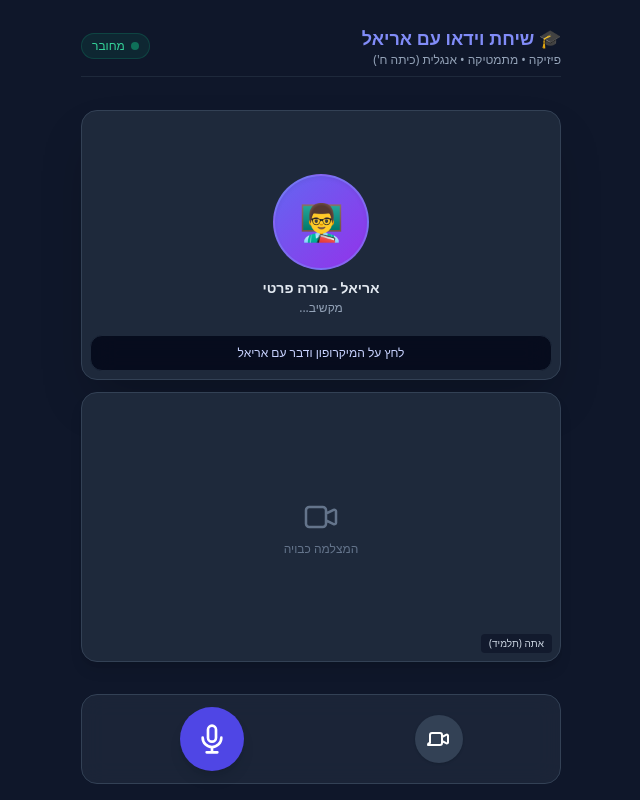
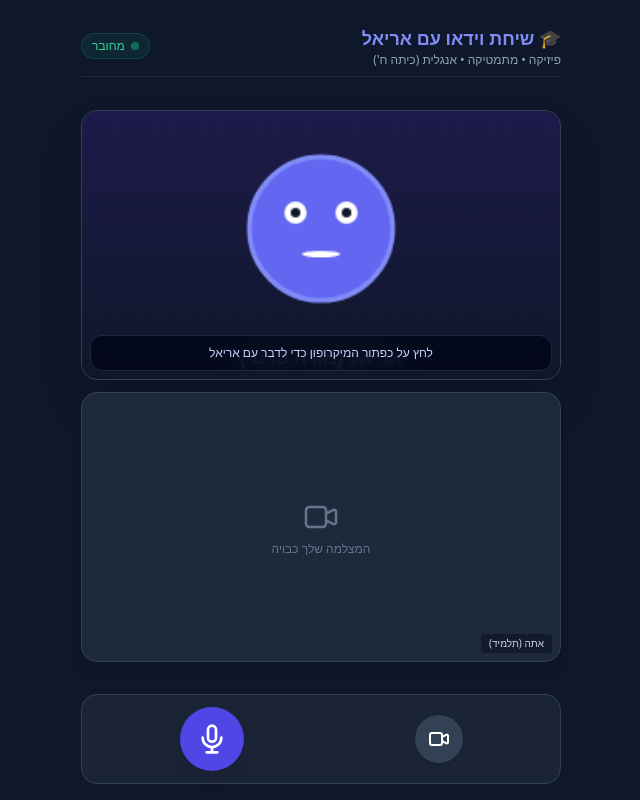
Before and after one commit to NadavFraid/ai-tutor-gemini-live, a website: page public/index.html in a window 1280 px wide. Shown: the whole page, without its empty margins (319-959 px from the left). Drawn offline with nearby package versions, Linux system fonts and the light colour scheme.

Commit message:
Update index.html

```diff
--- a/public/index.html
+++ b/public/index.html
@@ -3,7 +3,7 @@
 <head>
   <meta charset="UTF-8">
   <meta name="viewport" content="width=device-width, initial-scale=1.0">
-  <title>אריאל - שיחת וידאו בזמן אמת</title>
+  <title>אריאל - שיחת וידאו עם מורה פרטי</title>
   <script src="https://cdn.tailwindcss.com"></script>
   <style>
     .mirror { transform: scaleX(-1); }
@@ -23,33 +23,29 @@
     </span>
   </header>
 
-  <!-- Grid View -->
+  <!-- Grid Layout -->
   <main class="flex-1 my-4 flex flex-col gap-3 justify-center">
 
-    <!-- חלון 1: המורה אריאל (AI Avatar) -->
+    <!-- חלון 1: המורה אריאל (Canvas Animated Avatar) -->
     <div class="relative bg-slate-800 rounded-2xl overflow-hidden border border-slate-700 aspect-video flex flex-col items-center justify-center shadow-2xl">
-      <div class="relative flex flex-col items-center">
-        <div id="avatar-circle" class="w-24 h-24 rounded-full bg-gradient-to-br from-indigo-500 to-purple-600 flex items-center justify-center text-4xl shadow-inner border-2 border-indigo-400/50 transition-all duration-300">
-          👨‍🏫
-        </div>
-        <span class="mt-2 text-sm font-semibold text-slate-200">אריאל - מורה פרטי</span>
-        <span id="teacher-state" class="text-xs text-slate-400 mt-0.5">מקשיב...</span>
-      </div>
+
+      <!-- Canvas Avatar Layer -->
+      <canvas id="avatar-canvas" width="300" height="180" class="w-full h-full object-cover"></canvas>
 
       <!-- כתוביות חיות -->
       <div id="captions" class="absolute bottom-2 inset-x-2 bg-slate-950/80 backdrop-blur-md p-2 rounded-xl text-center text-xs text-indigo-200 min-h-[36px] flex items-center justify-center border border-slate-800">
-        לחץ על המיקרופון ודבר עם אריאל
+        לחץ על כפתור המיקרופון כדי לדבר עם אריאל
       </div>
     </div>
 
-    <!-- חלון 2: הילד / התלמיד (Local Video Stream) -->
+    <!-- חלון 2: הילד / התלמיד (Local Video Camera) -->
     <div class="relative bg-slate-800 rounded-2xl overflow-hidden border border-slate-700 aspect-video flex items-center justify-center shadow-lg">
       <video id="user-video" autoplay playsinline muted class="w-full h-full object-cover mirror hidden"></video>
       <div id="cam-off-msg" class="flex flex-col items-center text-slate-500">
         <svg xmlns="http://www.w3.org/2000/svg" class="h-10 w-10 mb-1" fill="none" viewBox="0 0 24 24" stroke="currentColor">
           <path stroke-linecap="round" stroke-linejoin="round" stroke-width="1.5" d="M15 10l4.553-2.276A1 1 0 0121 8.618v6.764a1 1 0 01-1.447.894L15 14M5 18h8a2 2 0 002-2V8a2 2 0 00-2-2H5a2 2 0 00-2 2v8a2 2 0 002 2z" />
         </svg>
-        <span class="text-xs">המצלמה כבויה</span>
+        <span class="text-xs">המצלמה שלך כבויה</span>
       </div>
       <span class="absolute bottom-2 right-2 bg-slate-900/80 px-2 py-0.5 rounded text-[10px] text-slate-300">אתה (תלמיד)</span>
     </div>
@@ -58,17 +54,21 @@
 
   <!-- בקרות שיחה -->
   <footer class="bg-slate-800/80 backdrop-blur-md p-3 rounded-2xl border border-slate-700 flex items-center justify-around">
+
+    <!-- כפתור מצלמה -->
     <button id="cam-btn" class="p-3 bg-slate-700 hover:bg-slate-600 text-white rounded-full transition shadow">
       <svg class="h-6 w-6" fill="none" viewBox="0 0 24 24" stroke="currentColor">
-        <path stroke-linecap="round" stroke-linejoin="round" stroke-width="2" d="M15 10l4.553-2.276A1 1 0 0121 8.618v6.764a1 1 0 01-1.447.894L15 14M5 18h8a2 2 0 002-2V8a2 2 0 00-2-2H5a2 2 0 00-2 2v8a2 2 0 00-2 2z" />
+        <path stroke-linecap="round" stroke-linejoin="round" stroke-width="2" d="M15 10l4.553-2.276A1 1 0 0121 8.618v6.764a1 1 0 01-1.447.894L15 14M5 18h8a2 2 0 002-2V8a2 2 0 00-2-2H5a2 2 0 00-2 2v8a2 2 0 002 2z" />
       </svg>
     </button>
 
+    <!-- כפתור מיקרופון -->
     <button id="mic-btn" class="p-4 bg-indigo-600 hover:bg-indigo-500 text-white rounded-full transition shadow-lg w-16 h-16 flex items-center justify-center">
       <svg class="h-8 w-8" fill="none" viewBox="0 0 24 24" stroke="currentColor">
         <path stroke-linecap="round" stroke-linejoin="round" stroke-width="2" d="M19 11a7 7 0 01-7 7m0 0a7 7 0 01-7-7m7 7v4m0 0H8m4 0h4m-4-8a3 3 0 01-3-3V5a3 3 0 016 0v6a3 3 0 01-3 3z" />
       </svg>
     </button>
+
   </footer>
 
   <script>
@@ -80,28 +80,99 @@
     const camBtn = document.getElementById('cam-btn');
     const micBtn = document.getElementById('mic-btn');
     const captions = document.getElementById('captions');
-    const teacherState = document.getElementById('teacher-state');
-    const avatarCircle = document.getElementById('avatar-circle');
+    const avatarCanvas = document.getElementById('avatar-canvas');
+    const ctx = avatarCanvas.getContext('2d');
 
     let isCamOn = false;
-    let mediaStream = null;
+    let cameraStream = null;
+    let isSpeaking = false;
     let fullResponseText = '';
 
-    // הפעלת מצלמה
+    // --- 1. ציור ואנימציית Canvas Avatar ל-אריאל ---
+    let animFrameId = null;
+    let mouthOpening = 0;
+
+    function drawAvatar() {
+      ctx.clearRect(0, 0, avatarCanvas.width, avatarCanvas.height);
+
+      // רקע מודרני
+      const gradient = ctx.createLinearGradient(0, 0, 0, avatarCanvas.height);
+      gradient.addColorStop(0, '#1e1b4b');
+      gradient.addColorStop(1, '#0f172a');
+      ctx.fillStyle = gradient;
+      ctx.fillRect(0, 0, avatarCanvas.width, avatarCanvas.height);
+
+      const centerX = avatarCanvas.width / 2;
+      const centerY = avatarCanvas.height / 2 - 10;
+
+      // הילה מונפשת סביב הראש בזמן דיבור
+      if (isSpeaking) {
+        mouthOpening = Math.sin(Date.now() / 100) * 12 + 14;
+        ctx.beginPath();
+        ctx.arc(centerX, centerY, 55 + Math.sin(Date.now() / 150) * 4, 0, Math.PI * 2);
+        ctx.fillStyle = 'rgba(99, 102, 241, 0.25)';
+        ctx.fill();
+      } else {
+        mouthOpening = 4;
+      }
+
+      // ראש
+      ctx.beginPath();
+      ctx.arc(centerX, centerY, 45, 0, Math.PI * 2);
+      ctx.fillStyle = '#6366f1';
+      ctx.fill();
+      ctx.lineWidth = 3;
+      ctx.strokeStyle = '#818cf8';
+      ctx.stroke();
+
+      // עיניים
+      ctx.fillStyle = '#ffffff';
+      ctx.beginPath();
+      ctx.arc(centerX - 16, centerY - 10, 7, 0, Math.PI * 2);
+      ctx.arc(centerX + 16, centerY - 10, 7, 0, Math.PI * 2);
+      ctx.fill();
+
+      // אישונים
+      ctx.fillStyle = '#0f172a';
+      ctx.beginPath();
+      ctx.arc(centerX - 16, centerY - 10, 3, 0, Math.PI * 2);
+      ctx.arc(centerX + 16, centerY - 10, 3, 0, Math.PI * 2);
+      ctx.fill();
+
+      // פה מונפש בזמן אמת
+      ctx.beginPath();
+      ctx.ellipse(centerX, centerY + 16, 12, Math.max(2, mouthOpening / 2), 0, 0, Math.PI * 2);
+      ctx.fillStyle = '#ffffff';
+      ctx.fill();
+
+      // תווית שם
+      ctx.font = 'bold 12px sans-serif';
+      ctx.fillStyle = '#c7d2fe';
+      ctx.textAlign = 'center';
+      ctx.fillText(isSpeaking ? 'אריאל מדבר...' : 'אריאל (מורה פרטי)', centerX, avatarCanvas.height - 15);
+
+      animFrameId = requestAnimationFrame(drawAvatar);
+    }
+
+    drawAvatar();
+
+    // --- 2. מנגנון הפעלת מצלמה (מבודד) ---
     camBtn.addEventListener('click', async () => {
       if (!isCamOn) {
         try {
-          mediaStream = await navigator.mediaDevices.getUserMedia({ video: true });
-          userVideo.srcObject = mediaStream;
+          cameraStream = await navigator.mediaDevices.getUserMedia({ video: { width: 640, height: 480 } });
+          userVideo.srcObject = cameraStream;
           userVideo.classList.remove('hidden');
           camOffMsg.classList.add('hidden');
           camBtn.classList.replace('bg-slate-700', 'bg-emerald-600');
           isCamOn = true;
         } catch (err) {
-          alert('אנא אשר גישה למצלמה בדפדפן');
+          alert('אנא אשר הרשאת גישה למצלמה בדפדפן');
         }
       } else {
-        if (mediaStream) mediaStream.getTracks().forEach(t => t.stop());
+        if (cameraStream) {
+          cameraStream.getTracks().forEach(track => track.stop());
+        }
         userVideo.classList.add('hidden');
         camOffMsg.classList.remove('hidden');
         camBtn.classList.replace('bg-emerald-600', 'bg-slate-700');
@@ -109,7 +180,7 @@
       }
     });
 
-    // זיהוי דיבור קולי
+    // --- 3. זיהוי דיבור (Speech Recognition) ---
     const SpeechRecognition = window.SpeechRecognition || window.webkitSpeechRecognition;
     let recognition = null;
     let isListening = false;
@@ -122,8 +193,7 @@
         isListening = true;
         micBtn.classList.replace('bg-indigo-600', 'bg-red-500');
         micBtn.classList.add('animate-pulse');
-        teacherState.innerText = 'מקשיב...';
-        captions.innerText = 'דבר עכשיו...';
+        captions.innerText = 'מקשיב... (דבר עכשיו)';
       };
 
       recognition.onresult = (event) => {
@@ -131,8 +201,11 @@
         if (transcript) {
           captions.innerText = `אתה: "${transcript}"`;
           ws.send(JSON.stringify({ type: 'text_query', text: transcript }));
-          teacherState.innerText = 'אריאל חושב...';
         }
+      };
+
+      recognition.onerror = () => {
+        captions.innerText = 'לא הצלחתי לשמוע, לחץ על המיקרופון ונסה שוב.';
       };
 
       recognition.onend = () => {
@@ -152,7 +225,7 @@
       }
     });
 
-    // קבלת תשובות
+    // --- 4. קבלת תשובות והפעלת האודיו והאנימציה ---
     ws.onmessage = (event) => {
       const data = JSON.parse(event.data);
 
@@ -173,13 +246,11 @@
         utterance.lang = 'he-IL';
 
         utterance.onstart = () => {
-          avatarCircle.classList.add('scale-110', 'ring-4', 'ring-indigo-500/50');
-          teacherState.innerText = 'אריאל מדבר...';
+          isSpeaking = true;
         };
 
         utterance.onend = () => {
-          avatarCircle.classList.remove('scale-110', 'ring-4', 'ring-indigo-500/50');
-          teacherState.innerText = 'מקשיב...';
+          isSpeaking = false;
         };
 
         window.speechSynthesis.speak(utterance);
```
